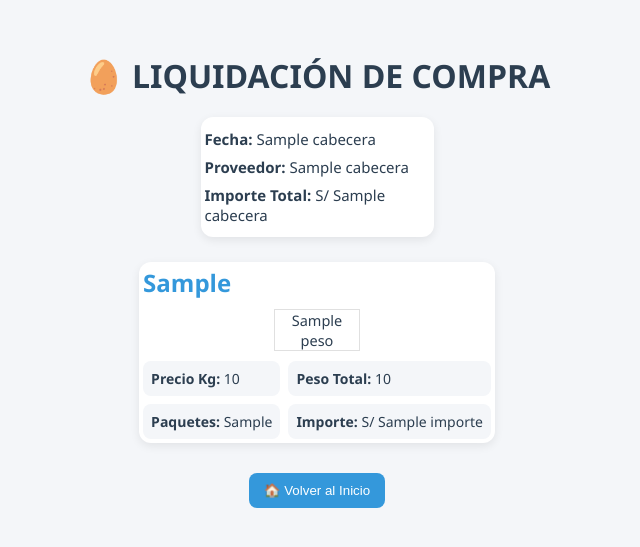
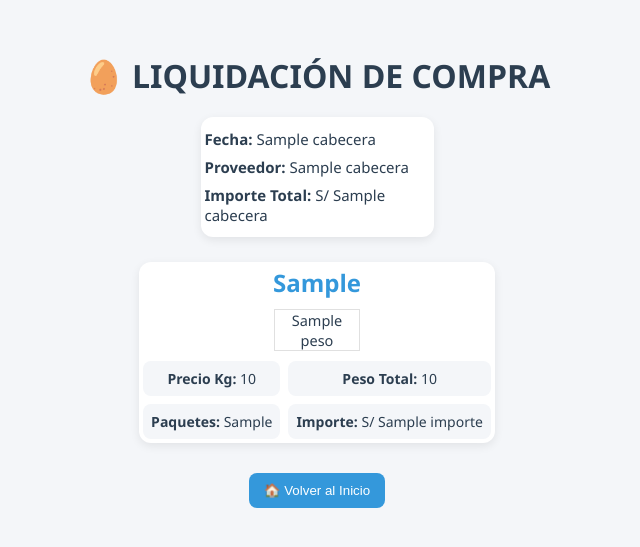
Before and after one commit to RodrigoLZ0608/FacturacionHuevos, a Flask app: template templates/ver_liquidacion.html in a window 1280 px wide. Shown: the top 547 px of the page, without its empty margins (323-963 px from the left). Run offline with Flask 3, Linux system fonts and the light colour scheme; the template is opened without the code that fills it: most values are stand-ins (such as "Sample title", 1, 10 or a date in 2020); some libraries are stand-ins or nearby versions.

```diff
--- a/templates/ver_liquidacion.html
+++ b/templates/ver_liquidacion.html
@@ -117,9 +117,10 @@ button:hover{
 .contenedor-detalles{
     display:flex;
     flex-wrap:wrap;
-    justify-content:center;
+    justify-content: flex-start;
     gap:12px;
     align-items:flex-start;
+    text-align:center;
 }
 
 </style>
```
